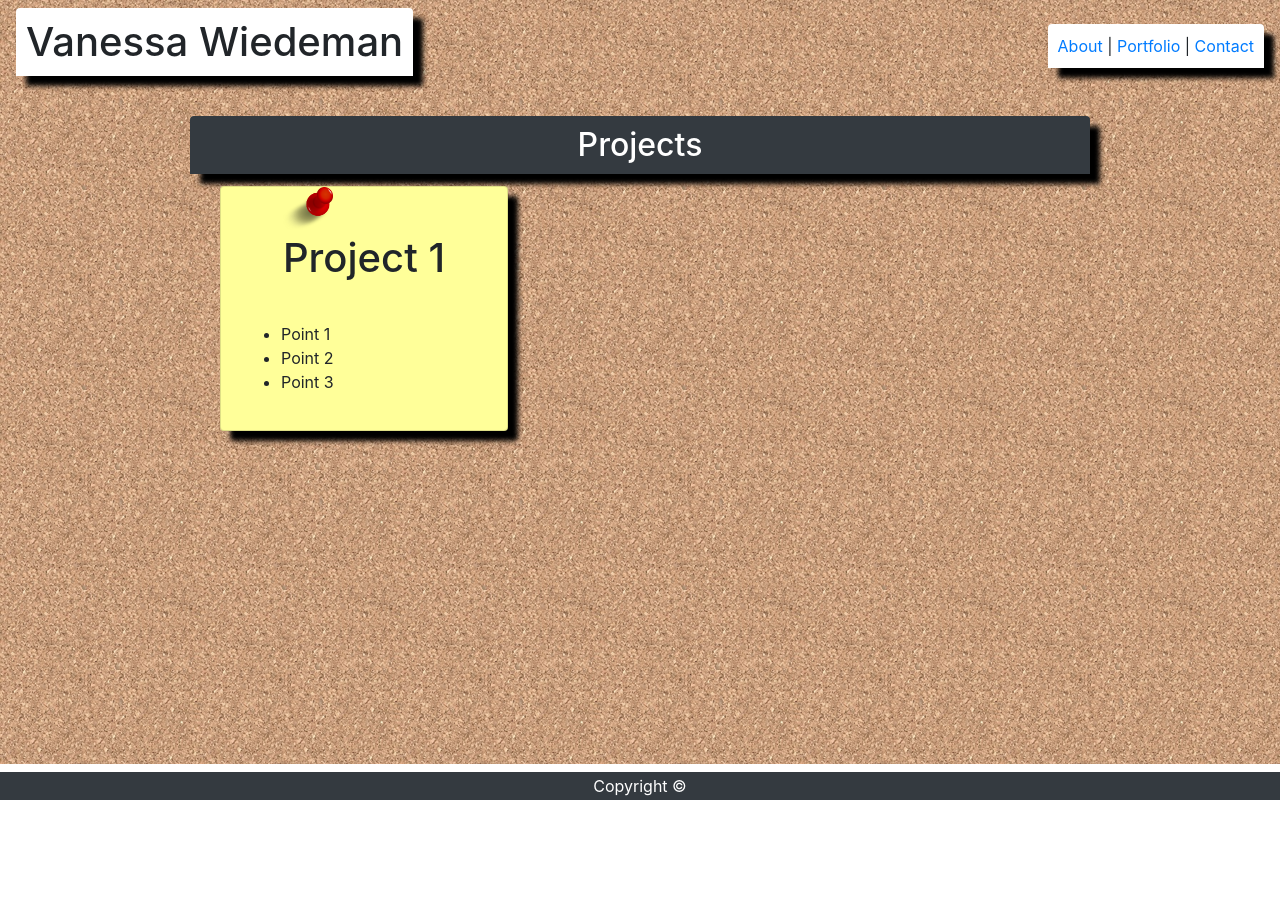
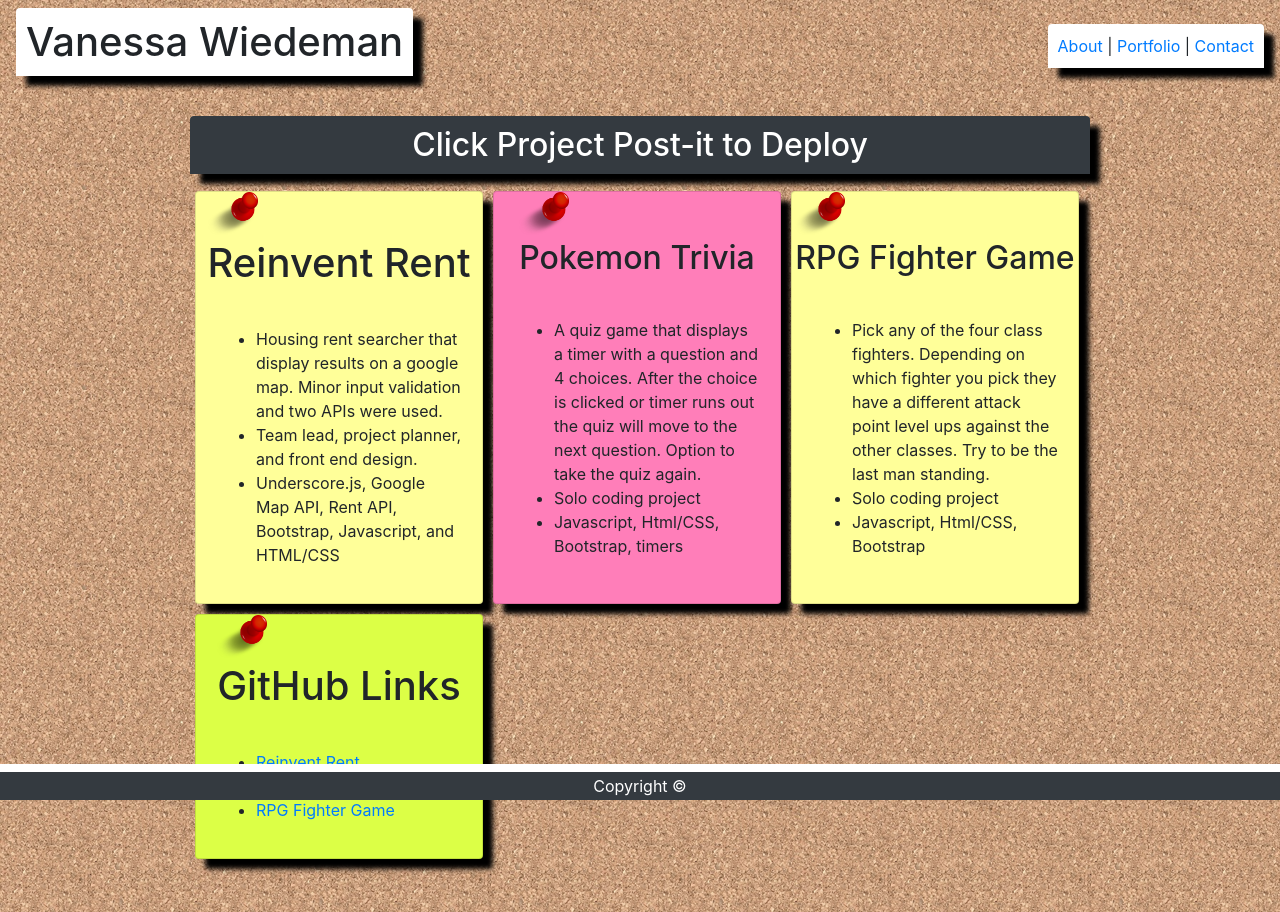
Before and after one commit to vanessa-wiedeman-cs/vwiedeman-portfolio, a plain HTML site: page portfolio.html in a window 1280 px wide. Before the commit the page ends 800 px from the top, so only its background shows below. Drawn offline with nearby package versions, Linux system fonts and the light colour scheme.

Commit message:
Finalized details of design and links target _blank

```diff
--- a/portfolio.html
+++ b/portfolio.html
@@ -27,30 +27,77 @@
 		<br>
 		<div class=" mx-auto" style="max-width: 900px;">
 
-		<h2 class="bg-dark text-white text-center rounded-top"  style="box-shadow: 10px 10px 5px black;padding:10px;">Projects</h2>
+		<h2 class="bg-dark text-white text-center rounded-top"  style="box-shadow: 10px 10px 5px black;padding:10px;">Click Project Post-it to Deploy</h2>
 
 		<div class= "mx-auto" style="height:4px; width:98%;"> </div>
-		<div class= "container">
-		<div class="d-flex flex-wrap">
-			<div class="container">
-				<div class="card"  style="box-shadow: 10px 10px 5px black; width: 18rem;background-color: #FFFF99 ;">
+		<div class="container">
+				<div class="row">
+				<div class="card"  style="box-shadow: 10px 10px 5px black; width: 18rem;background-color: #FFFF99;margin: 5px;">
 					<div class="card-title rounded mx-auto">
 						<img class="float-center" src="assets/images/pushpin.png" alt="..." style="width: 50px;">
-					  <h1>Project 1</h1>
-					  <a href="https://www.linkedin.com/in/vanessa-wiedeman-44a475197/" class="stretched-link"></a>
+					  <h1>Reinvent Rent</h1>
+					  <a href="https://www.linkedin.com/in/vanessa-wiedeman-44a475197/" target="_blank" class="stretched-link"></a>
 					</div>
 					<div class="card-body">
 						<ul>
-							<li>Point 1</li>
-							<li>Point 2</li>
-							<li>Point 3</li>
+							<li>Housing rent searcher that display results on a google map. Minor input validation and two APIs were used.
+								</li>
+							<li>Team lead, project planner, and front end design.</li>
+							<li>Underscore.js, Google Map API, Rent API, Bootstrap, Javascript, and HTML/CSS
+								</li>
 						</ul>
+						<a href="https://vanessa-wiedeman-cs.github.io/Reinvent-rent/" target="_blank" class="stretched-link"></a>
 					</div>
 				  </div>
+				  <div class="card"  style="box-shadow: 10px 10px 5px black; width: 18rem;background-color: #ff7eb9; margin: 5px;">
+						<div class="card-title rounded mx-auto">
+							<img class="float-center" src="assets/images/pushpin.png" alt="..." style="width: 50px;">
+						  <h2>Pokemon Trivia</h2>
+						  <a href="https://vanessa-wiedeman-cs.github.io/Trivia-Game/" target="_blank" class="stretched-link"></a>
+						</div>
+						<div class="card-body">
+							<ul>
+								<li>A quiz game that displays a timer with a question and 4 choices. After the choice is clicked or timer runs out the quiz will move to the next question. Option to take the quiz again.
+									</li>
+								<li>Solo coding project
+									</li>
+								<li>Javascript, Html/CSS, Bootstrap, timers</li>
+							</ul>
+						</div>
+					  </div>
+					  <div class="card"  style="box-shadow: 10px 10px 5px black; width: 18rem;background-color: #FFFF99; margin: 5px;">
+							<div class="card-title rounded mx-auto">
+								<img class="float-center" src="assets/images/pushpin.png" alt="..." style="width: 50px;">
+							  <h2>RPG Fighter Game</h2>
+							  <a href="https://vanessa-wiedeman-cs.github.io/unit-4-game/" target="_blank" class="stretched-link"></a>
+							</div>
+							<div class="card-body">
+								<ul>
+									<li>Pick any of the four class fighters. Depending on which fighter you pick they have a different attack point level ups against the other classes. Try to be the last man standing.
+										</li>
+									<li>Solo coding project
+										</li>
+									<li>Javascript, Html/CSS, Bootstrap</li>
+								</ul>
+							</div>
+						  </div>
+						  <div class="card"  style="box-shadow: 10px 10px 5px black; width: 18rem;background-color: #dcff46; margin: 5px;">
+								<div class="card-title rounded mx-auto">
+									<img class="float-center" src="assets/images/pushpin.png" alt="..." style="width: 50px;">
+								  <h1>GitHub Links</h1>
+								</div>
+								<div class="card-body">
+									<ul>
+										<li><a href="https://github.com/vanessa-wiedeman-cs/Reinvent-rent" target="_blank">Reinvent Rent</a></li>
+										<li><a href="https://github.com/vanessa-wiedeman-cs/Trivia-Game" target="_blank">Pokemon Trivia Game</a></li>
+										<li><a href="https://github.com/vanessa-wiedeman-cs/Reinvent-rent" target="_blank">RPG Fighter Game</a></li>
+									</ul>
+								</div>
+							  </div>
+				</div>
+
+				</div>
 				<br>
-				</div>
-				</div>
-				</div>
 			</div>
 		</div>
 		</div>
```
Also changed, not shown: contact.html (+4 -4 lines).
